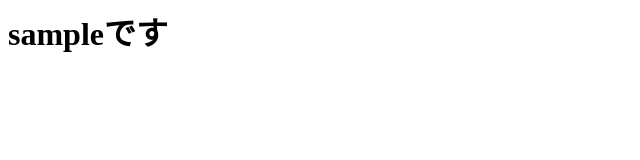
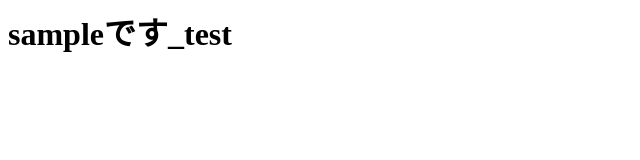
Before and after one commit to 3FT/show_room, a plain HTML site: page index.html in a window 1280 px wide. Shown: the whole page, without its empty margins (0-640 px from the left). Drawn offline with Linux system fonts and the light colour scheme.

Commit message:
Update index.html

```diff
--- a/index.html
+++ b/index.html
@@ -1 +1 @@
-<h1>sampleです</h1>
+<h1>sampleです_test</h1>
```
